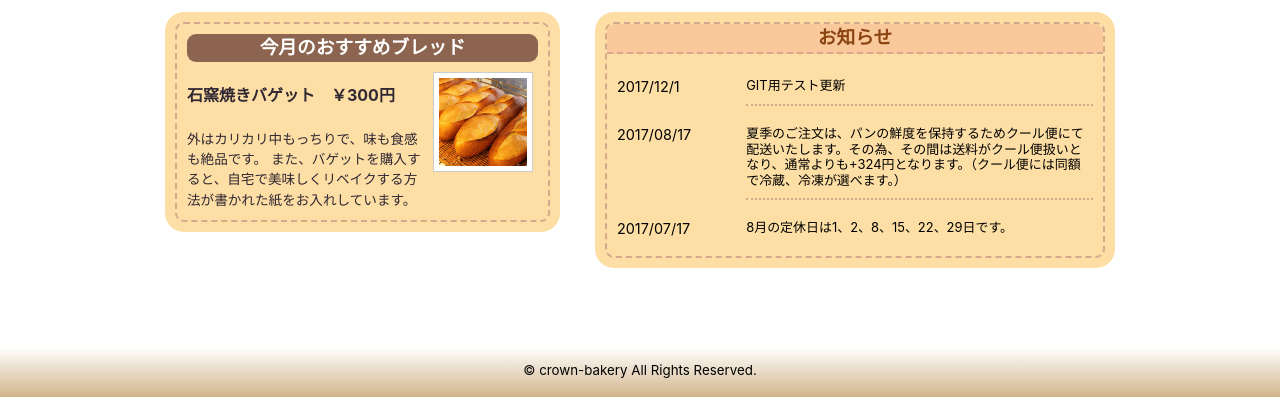
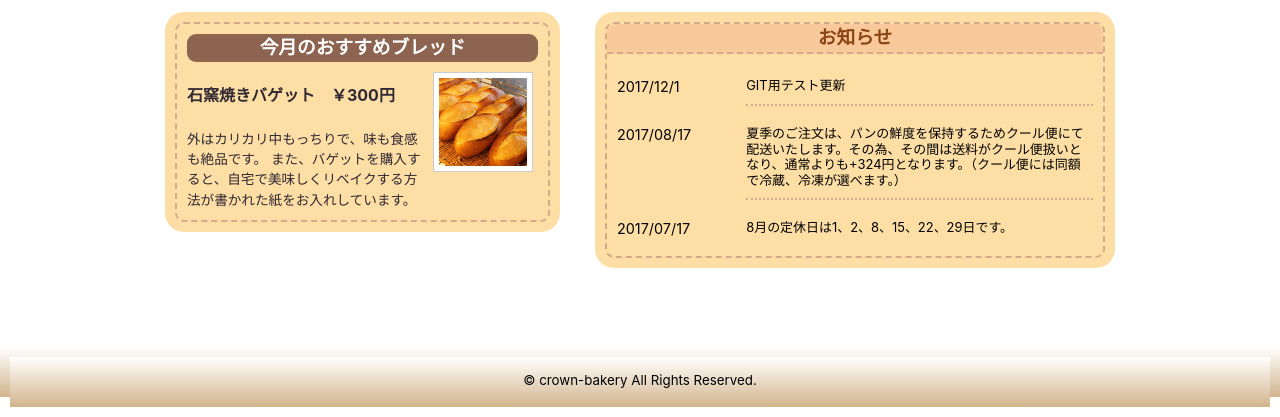
Before and after one commit to lovewave88/bakery, a plain HTML site: page index.html in a window 1280 px wide. Shown: the part 513-930 px from the top of the page. Drawn offline with Linux system fonts and the light colour scheme; a web font is replaced by a local one.

Commit message:
フッター追記-更新テスト

```diff
--- a/css/style.css
+++ b/css/style.css
@@ -287,3 +287,14 @@ footer p{
 	text-align:center;
   clear: both;
 }
+
+/*フッター*/
+footer {
+  width: 100%;
+	height:50px;
+  margin:0;
+  padding: 10px;
+	background: linear-gradient(180deg, #FFF, #d2b48c);
+	text-align:center;
+  clear: both;
+}
```
